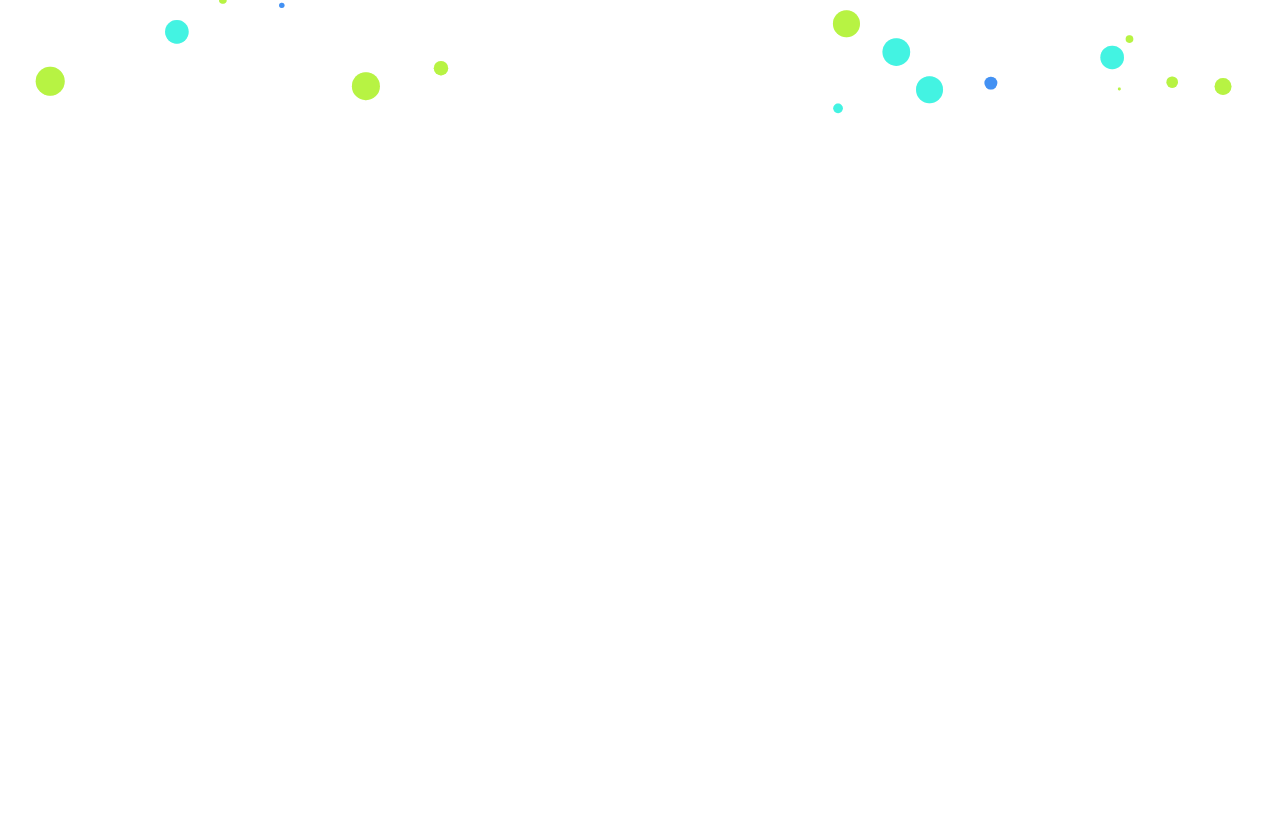
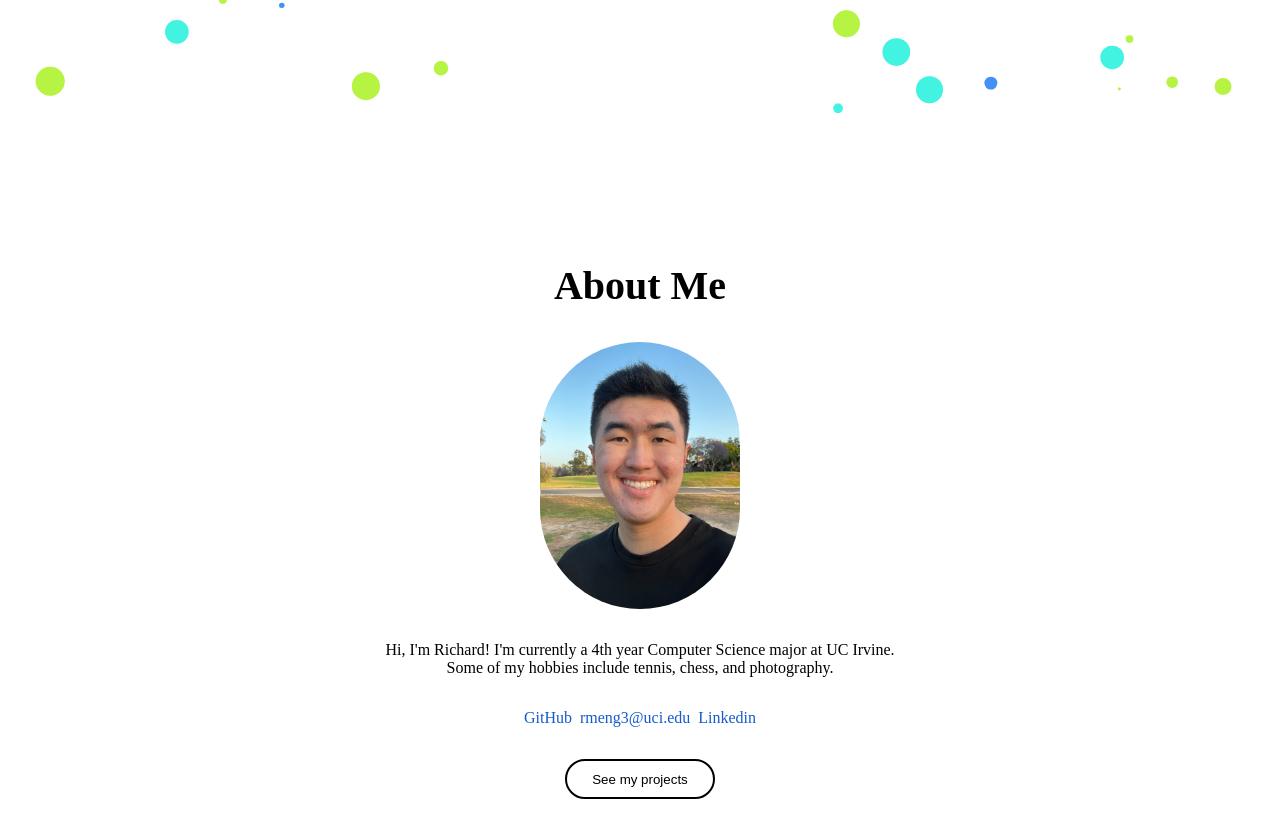
Before and after one commit to richardm213/portfolio-site-react, a React (Create React App) app: page / in a window 1280 px wide. Shown: the part 680-1518 px from the top of the page. Before the commit the page ends 816 px from the top, so only its background shows below. Built offline with nearby package versions, Linux system fonts and the light colour scheme.

Commit message:
Add AboutMe

```diff
--- /dev/null
+++ b/src/AboutMe/AboutMe.js
@@ -0,0 +1,43 @@
+import React from "react";
+import "./style.css";
+
+function AboutMe() {
+  return (
+    <div class="about-me" id="about-me">
+      <div class="about-me-box">
+        <h2>About Me</h2>
+        <img
+          class="profile-pic"
+          src={require("../assets/richard.jpeg")}
+          alt="Richard Meng"
+        />
+        <p>
+          Hi, I'm Richard! I'm currently a 4th year Computer Science major at UC
+          Irvine. <br />
+          Some of my hobbies include tennis, chess, and photography.
+        </p>
+        <div class="links">
+          <a class="link" href="https://github.com/richardm213">
+            GitHub
+          </a>
+          <a class="link" href="mailto:rmeng3@uci.edu">
+            rmeng3@uci.edu
+          </a>
+          <a
+            class="link"
+            href="https://www.linkedin.com/in/richard-meng-92348b194"
+          >
+            Linkedin
+          </a>
+        </div>
+        <a href="#projects">
+          <button id="see-projects-button">
+            <span>See my projects</span>
+          </button>
+        </a>
+      </div>
+    </div>
+  );
+}
+
+export default AboutMe;
--- /dev/null
+++ b/src/AboutMe/index.js
@@ -0,0 +1,2 @@
+export * from "./AboutMe";
+export { default } from "./AboutMe";
--- /dev/null
+++ b/src/AboutMe/style.css
@@ -0,0 +1,80 @@
+.about-me {
+    padding-top: 8%;
+    height: 100vh;
+}
+
+.about-me-box {
+    display: flex;
+    flex-direction: column;
+    text-align: center;
+}
+
+.profile-pic {
+    display: block;
+    margin: 0 auto;
+    width: 200px;
+    margin-bottom: 1em;
+    border-radius: 100px;
+}
+
+.links {
+    text-align: center;
+    margin-top: 1em;
+    margin-bottom: 2em;
+}
+
+.link+.link {
+    margin-left: 0.5em;
+}
+
+.links a:link {
+    color: #145BCD;
+    text-decoration: none;
+}
+
+.links a:visited {
+    color: #145BCD;
+    text-decoration: none;
+}
+
+.links a:hover {
+    color: #F2A51B;
+    text-decoration: none;
+}
+
+#see-projects-button {
+    background-color: white;
+    width: 150px;
+    height: 40px;
+    border-color: black;
+    border-style: solid;
+    border-radius: 20px;
+}
+
+#see-projects-button span {
+    display: inline-block;
+    position: relative;
+    transition: 0.5s;
+}
+
+#see-projects-button span:after {
+    content: '\00bb';
+    position: absolute;
+    opacity: 0;
+    top: 0;
+    right: -20px;
+    transition: 0.5s;
+}
+
+#see-projects-button:hover span {
+    padding-right: 15px;
+}
+
+#see-projects-button:hover span:after {
+    opacity: 1;
+    right: 0;
+}
+
+#see-projects-button:hover {
+    cursor: pointer;
+}
--- a/src/App.js
+++ b/src/App.js
@@ -1,8 +1,14 @@
 import Home from "./Home";
+import AboutMe from "./AboutMe";
 import "./style.css";
 
 function App() {
-  return <Home name="Richard Meng" />;
+  return (
+    <div class="app">
+      <Home name="Richard Meng" />
+      <AboutMe />
+    </div>
+  );
 }
 
 export default App;
--- a/src/style.css
+++ b/src/style.css
@@ -2,3 +2,7 @@ h1 {
     font-size: 75px;
     margin: 0 auto;
 }
+
+h2 {
+    font-size: 40px;
+}
```
